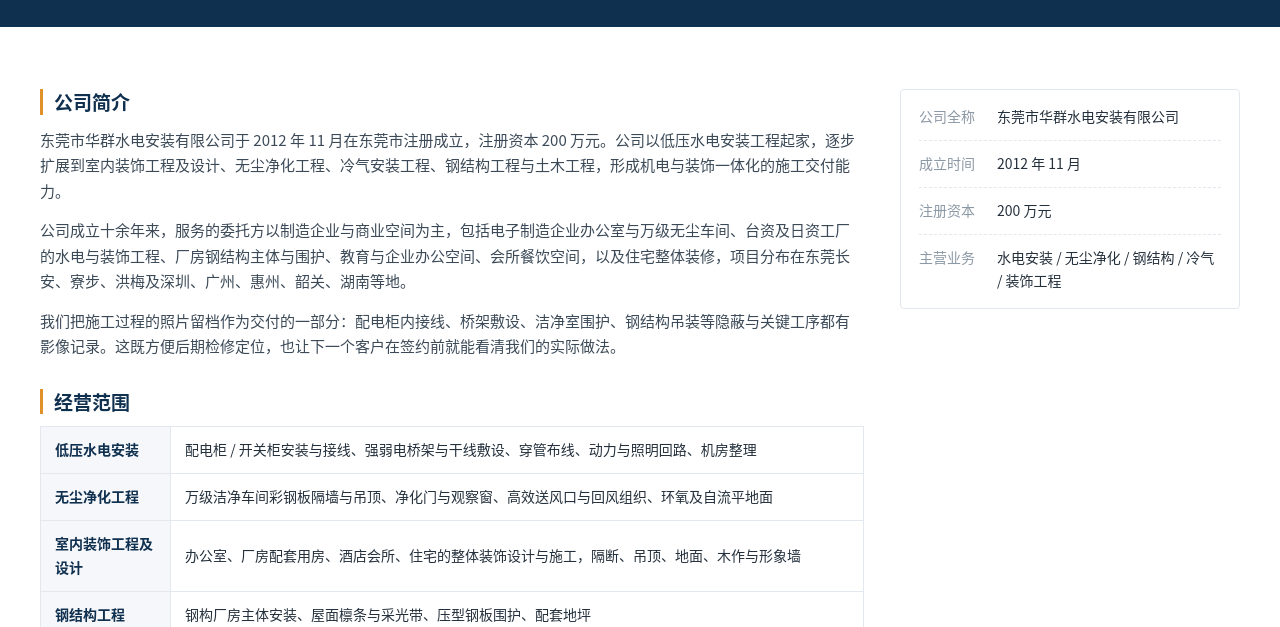
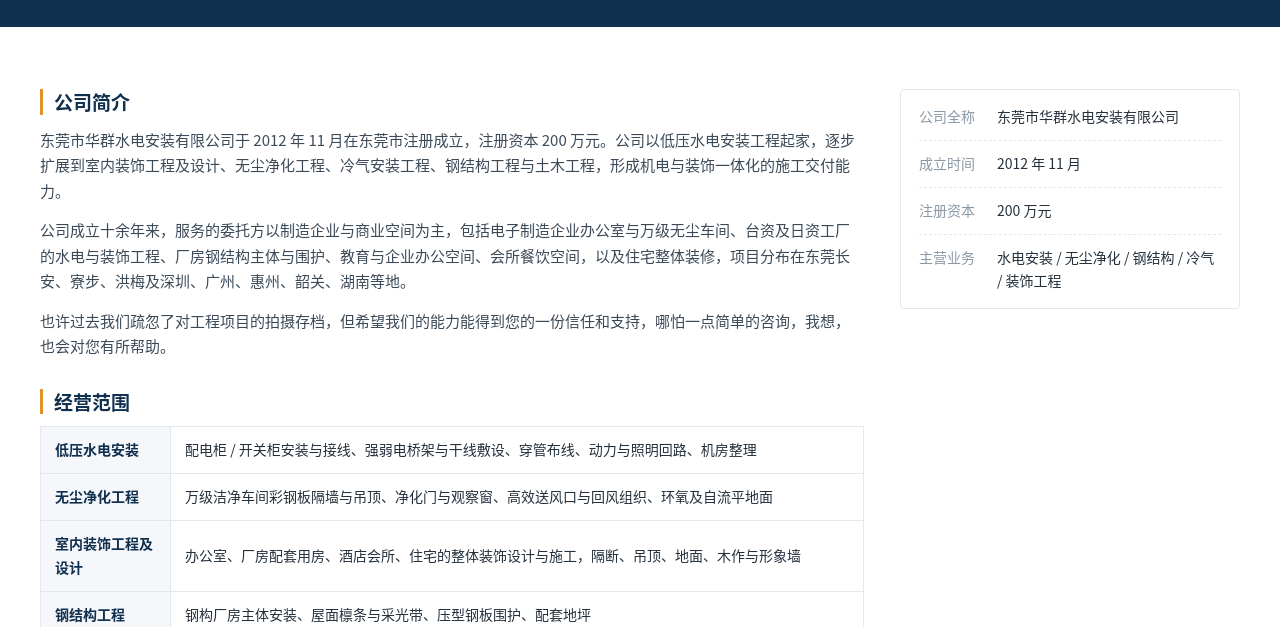
Before and after one commit to xiaoyey096-bit/huaqun-engineering, a plain HTML site: page about.html in a window 1280 px wide. Shown: the part 173-800 px from the top of the page. Drawn offline with Linux system fonts and the light colour scheme.

Commit message:
公司简介最后一段换文案

```diff
--- a/about.html
+++ b/about.html
@@ -37,7 +37,7 @@
       <h3>公司简介</h3>
       <p>东莞市华群水电安装有限公司于 2012 年 11 月在东莞市注册成立，注册资本 200 万元。公司以低压水电安装工程起家，逐步扩展到室内装饰工程及设计、无尘净化工程、冷气安装工程、钢结构工程与土木工程，形成机电与装饰一体化的施工交付能力。</p>
       <p>公司成立十余年来，服务的委托方以制造企业与商业空间为主，包括电子制造企业办公室与万级无尘车间、台资及日资工厂的水电与装饰工程、厂房钢结构主体与围护、教育与企业办公空间、会所餐饮空间，以及住宅整体装修，项目分布在东莞长安、寮步、洪梅及深圳、广州、惠州、韶关、湖南等地。</p>
-      <p>我们把施工过程的照片留档作为交付的一部分：配电柜内接线、桥架敷设、洁净室围护、钢结构吊装等隐蔽与关键工序都有影像记录。这既方便后期检修定位，也让下一个客户在签约前就能看清我们的实际做法。</p>
+      <p>也许过去我们疏忽了对工程项目的拍摄存档，但希望我们的能力能得到您的一份信任和支持，哪怕一点简单的咨询，我想，也会对您有所帮助。</p>
 
       <h3>经营范围</h3>
       <table class="scope-table">
```
